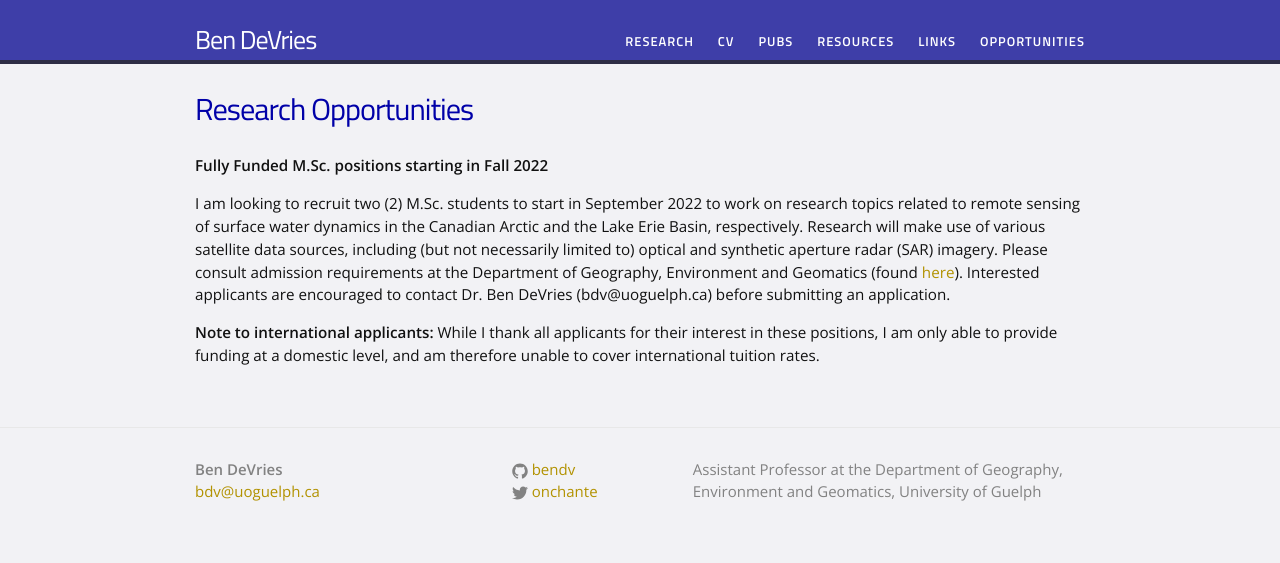
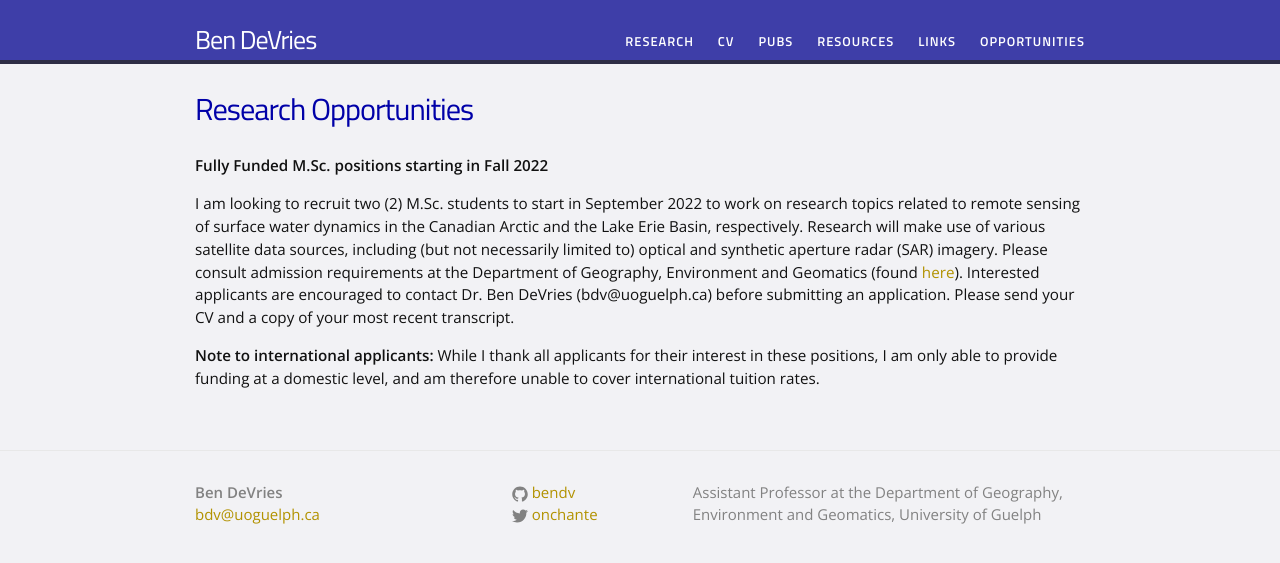
Before and after one commit to bendv/bendv.github.io, a Jekyll site: the page built from opportunities.md, in a window 1280 px wide. Shown: the top 563 px of the page. Built offline with Jekyll 4.4.1, drawn with Linux system fonts in a browser that asks for light colours.

Commit message:
update opportunities

```diff
--- a/opportunities.md
+++ b/opportunities.md
@@ -6,6 +6,6 @@
 
 **Fully Funded M.Sc. positions starting in Fall 2022**
 
-I am looking to recruit two (2) M.Sc. students to start in September 2022 to work on research topics related to remote sensing of surface water dynamics in the Canadian Arctic and the Lake Erie Basin, respectively. Research will make use of various satellite data sources, including (but not necessarily limited to) optical and synthetic aperture radar (SAR) imagery. Please consult admission requirements at the Department of Geography, Environment and Geomatics (found [here](https://geg.uoguelph.ca/graduate/masters-program)). Interested applicants are encouraged to contact Dr. Ben DeVries (bdv@uoguelph.ca) before submitting an application.
+I am looking to recruit two (2) M.Sc. students to start in September 2022 to work on research topics related to remote sensing of surface water dynamics in the Canadian Arctic and the Lake Erie Basin, respectively. Research will make use of various satellite data sources, including (but not necessarily limited to) optical and synthetic aperture radar (SAR) imagery. Please consult admission requirements at the Department of Geography, Environment and Geomatics (found [here](https://geg.uoguelph.ca/graduate/masters-program)). Interested applicants are encouraged to contact Dr. Ben DeVries (bdv@uoguelph.ca) before submitting an application. Please send your CV and a copy of your most recent transcript.
 
 **Note to international applicants:** While I thank all applicants for their interest in these positions, I am only able to provide funding at a domestic level, and am therefore unable to cover international tuition rates.
```
